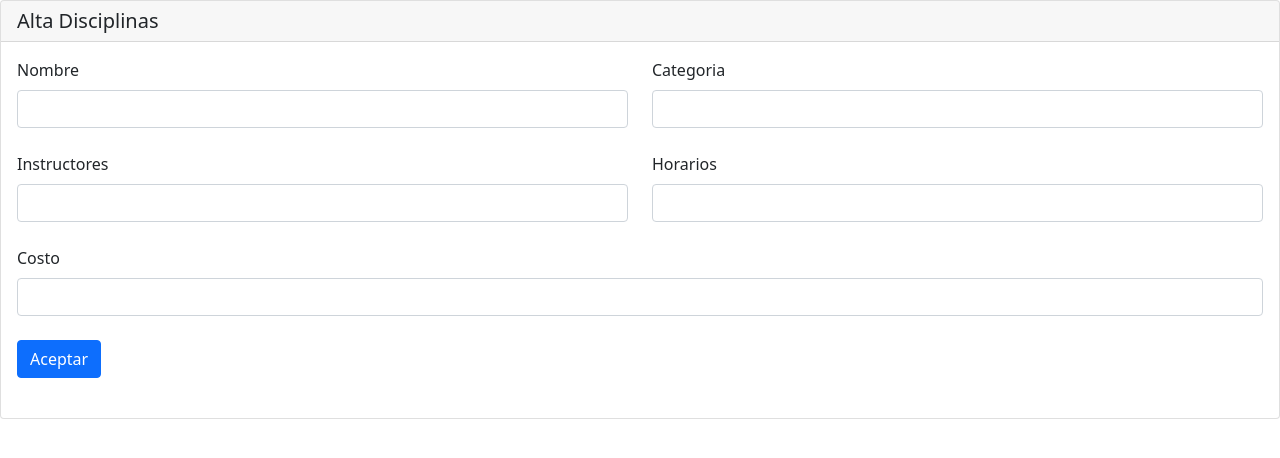
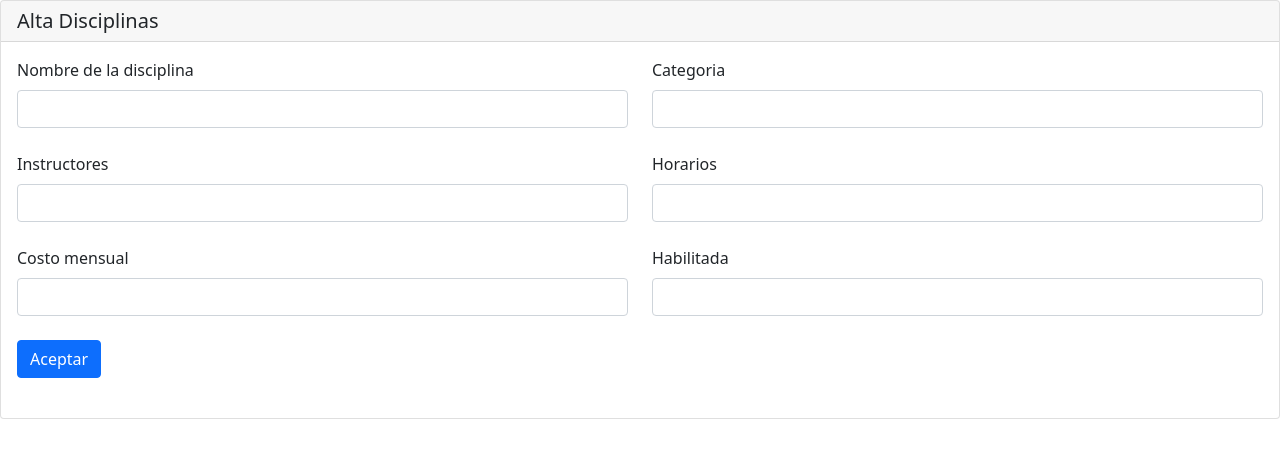
Before and after one commit to Juan-Cruz-GH/Proyecto-de-Software-UNLP, a Flask app: page /disciplinas/alta-disciplina in a window 1280 px wide. Shown: the part 56-514 px from the top of the page. Run offline with Flask 2, Linux system fonts and the light colour scheme.

Commit message:
Validaciones agregadas en disciplinas

```diff
--- a/admin/src/web/controllers/disciplinas.py
+++ b/admin/src/web/controllers/disciplinas.py
@@ -5,36 +5,49 @@ disciplina_blueprint = Blueprint("disciplinas", __name__, url_prefix="/disciplin
 
 @disciplina_blueprint.route("/")
 def disciplina_index():
-    page = request.args.get('page', 1, type = int)
+    '''Muestra las disciplinas de la página indicada en el request. Si no hay request, la página será la primera'''
+    page = request.args.get('page', 1, type=int)
     kwargs = {"disciplinas" : disciplinas.listar_disciplinas(page)}
     return render_template("disciplinas/index.html", **kwargs)
 
 @disciplina_blueprint.route("/alta-disciplina")
 def form_disciplina():
+    '''Devuelve el template con el formulario para agregar una disciplina'''
     return render_template("disciplinas/alta_disciplinas.html")
 
 @disciplina_blueprint.route("/<id>")
 def disciplina_profile(id):
+    '''Busca una disciplina por el id indicado en la URL y devuelve el template con el formulario para modificar una disciplina'''
     kwargs = {"disciplina" : disciplinas.buscar_disciplina(id)}
     return render_template("disciplinas/perfil_disciplinas.html", **kwargs)
 
 @disciplina_blueprint.route("/alta", methods=["POST"])
 def disciplina_add():
+    '''Llama a las funciones del modelo para validar los inputs del formulario para agregar una disciplina. Si los inputs son validos, le dice al modelo que la agregue'''
     data_disciplina = {
         "nombre": request.form.get("nombre").capitalize(),
         "categoria": request.form.get("categoria").capitalize(),
         "instructores": request.form.get("instructores"),
         "horarios": request.form.get("horarios"),
         "costo": request.form.get("costo"),
-        "habilitada": True
+        "habilitada": request.form.get("habilitada")
     }
-    #Hay que agregar validaciones a costo (no puede tener letras), nombre (no puede tener numeros)
-    disciplinas.agregar_disciplina(data_disciplina)
-    return redirect("/disciplinas")
-
+    resultado, mensaje = disciplinas.validar_inputs(data_disciplina)
+    if(resultado):
+        resultado, mensaje = disciplinas.validar_disciplina_repetida(data_disciplina["nombre"], "alta", data_disciplina["id"])
+        if(resultado):
+            disciplinas.agregar_disciplina(data_disciplina)
+            return redirect("/disciplinas")
+        else:
+            flash(mensaje)
+            return redirect("/disciplinas/alta-disciplina")
+    else:
+        flash(mensaje)
+        return redirect("/disciplinas/alta-disciplina")
 
 @disciplina_blueprint.route("/modificacion", methods=["POST"])
 def disciplina_update():
+    '''Llama a las funciones del modelo para validar los inputs del formulario para modificar una disciplina. Si los inputs son validos, le dice al modelo que la modifique'''
     data_disciplina = {
         "id": request.form.get("id"),
         "nombre": request.form.get("nombre").capitalize(),
@@ -42,13 +55,23 @@ def disciplina_update():
         "instructores": request.form.get("instructores"),
         "horarios": request.form.get("horarios"),
         "costo": request.form.get("costo"),
-        "habilitada": True
+        "habilitada": request.form.get("habilitada")
     }
-    #Hay que agregar validaciones a costo (no puede tener letras), nombre (no puede tener numeros)
-    disciplinas.modificar_disciplina(data_disciplina)
-    return redirect("/disciplinas")
+    resultado, mensaje = disciplinas.validar_inputs(data_disciplina)
+    if(resultado):
+        resultado, mensaje = disciplinas.validar_disciplina_repetida(data_disciplina["nombre"], "modificacion", data_disciplina["id"])
+        if(resultado):
+            disciplinas.modificar_disciplina(data_disciplina)
+            return redirect("/disciplinas")
+        else:
+            flash(mensaje)
+            return redirect("/disciplina" + data_disciplina["id"])
+    else:
+        flash(mensaje)
+        return redirect("/disciplinas" + data_disciplina["id"])
 
 @disciplina_blueprint.route("/eliminar/<id>", methods=["POST", "GET"])
 def disciplina_delete(id):
+    '''Le dice al modelo que borre la disciplina enviada'''
     disciplinas.eliminar_disciplina(id)
     return redirect("/disciplinas")
--- a/admin/src/web/templates/disciplinas/alta_disciplinas.html
+++ b/admin/src/web/templates/disciplinas/alta_disciplinas.html
@@ -26,7 +26,7 @@
             <div class="row mb-4">
               <div class="col">
                 <div class="form-outline">
-                  <label class="form-label" for="nombre">Nombre</label>
+                  <label class="form-label" for="nombre">Nombre de la disciplina</label>
                   <input type="text" id="nombre" name="nombre" class="form-control" required/>
                 </div>
               </div>
@@ -56,10 +56,16 @@
             <div class="row mb-4">
                 <div class="col">
                     <div class="form-outline">
-                        <label class="form-label" for="costo">Costo</label>
+                        <label class="form-label" for="costo">Costo mensual</label>
                         <input type="number" id="costo" name="costo" class="form-control" required/>
                     </div>
                 </div>
+                <div class="col">
+                  <div class="form-outline">
+                      <label class="form-label" for="habilitada">Habilitada</label>
+                      <input type="text" id="habilitada" name="habilitada" class="form-control" required/>
+                  </div>
+              </div>
             </div>
 
             <!-- Submit button -->
```
Also changed, not shown: admin/src/core/disciplinas/__init__.py (+37 -9 lines).
